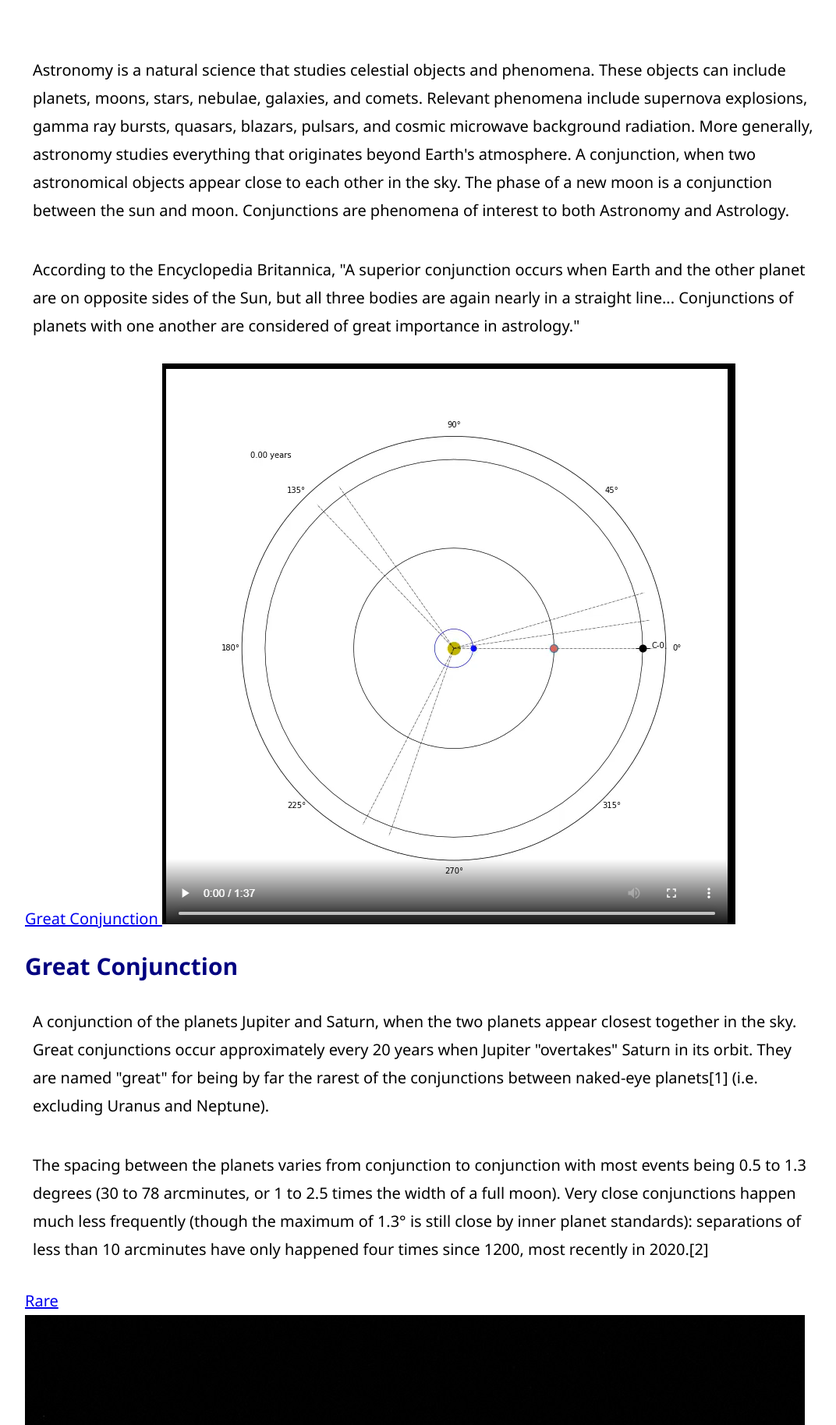
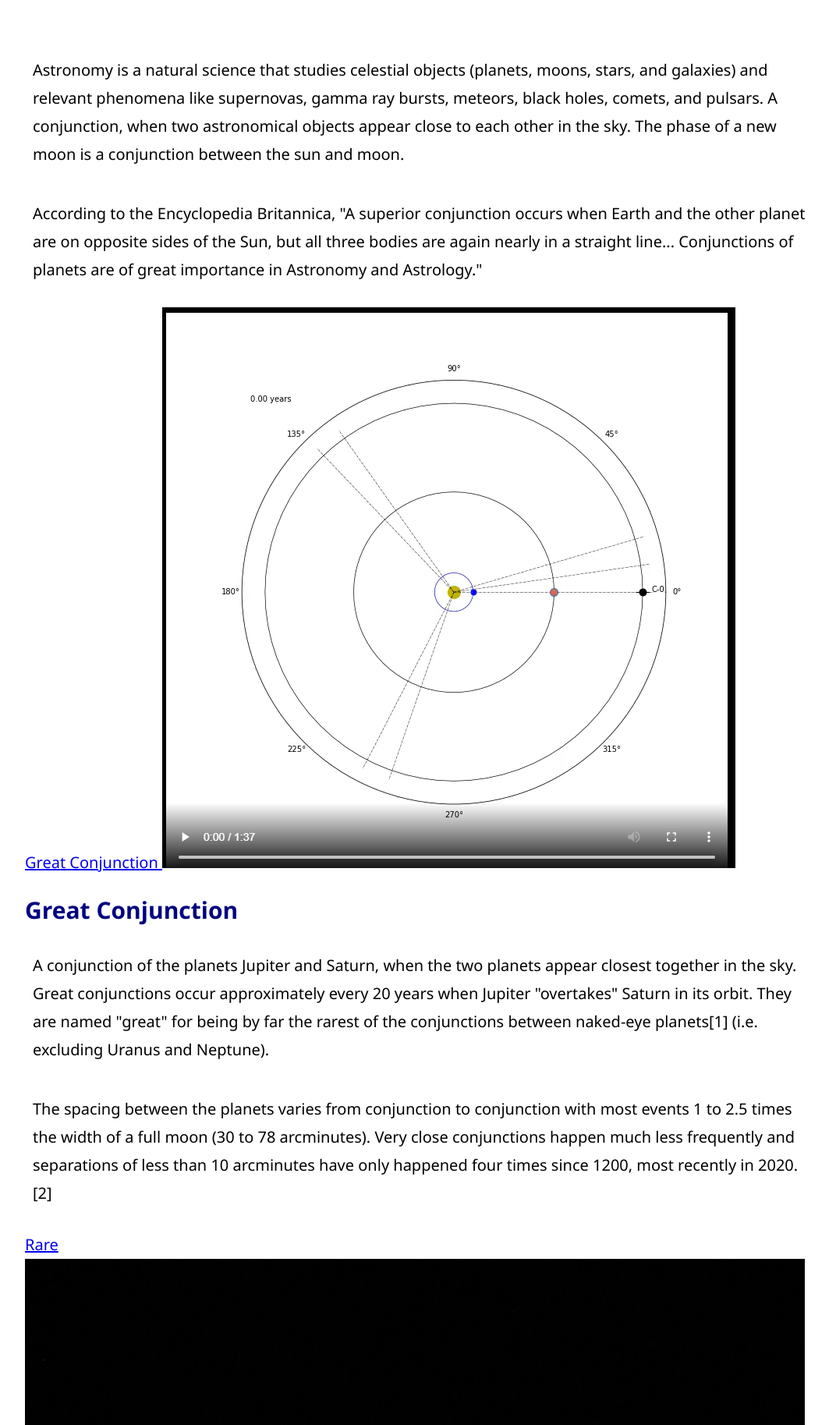
Before and after one commit to KC-CG-Oct-2021/assignment-4-html-me-something-Arionly, a website: page index.html in a window 1280 px wide. Shown: the part 2242-4069 px from the top of the page at 78% size, without its empty margins (96-1168 px from the left). Drawn offline with Linux system fonts and the light colour scheme.

Commit message:
html and content

```diff
--- a/index.html
+++ b/index.html
@@ -44,8 +44,8 @@
           <img src="images\Ep2z8dnXEAM8jpa.png">
          </a>
          <p> </p>
-         <p>Astronomy is a natural science that studies celestial objects and phenomena. These objects can include planets, moons, stars, nebulae, galaxies, and comets. Relevant phenomena include supernova explosions, gamma ray bursts, quasars, blazars, pulsars, and cosmic microwave background radiation. More generally, astronomy studies everything that originates beyond Earth's atmosphere. A conjunction, when two astronomical objects appear close to each other in the sky. The phase of a new moon is a conjunction between the sun and moon.  Conjunctions are phenomena of interest to both Astronomy and Astrology.   </p>
-         <p> According to the Encyclopedia Britannica, "A superior conjunction occurs when Earth and the other planet are on opposite sides of the Sun, but all three bodies are again nearly in a straight line... Conjunctions of planets with one another are considered of great importance in astrology."
+         <p>Astronomy is a natural science that studies celestial objects (planets, moons, stars, and galaxies) and relevant phenomena like supernovas, gamma ray bursts, meteors, black holes, comets, and pulsars.  A conjunction, when two astronomical objects appear close to each other in the sky. The phase of a new moon is a conjunction between the sun and moon.  </p>
+         <p> According to the Encyclopedia Britannica, "A superior conjunction occurs when Earth and the other planet are on opposite sides of the Sun, but all three bodies are again nearly in a straight line... Conjunctions of planets are of great importance in Astronomy and Astrology."
          </p>
        </article>
 
@@ -57,7 +57,7 @@
          <h1>Great Conjunction</h1>
          <p>A conjunction of the planets Jupiter and Saturn, when the two planets appear closest together in the sky. Great conjunctions occur approximately every 20 years when Jupiter "overtakes" Saturn in its orbit. They are named "great" for being by far the rarest of the conjunctions between naked-eye planets[1] (i.e. excluding Uranus and Neptune).
          </p>
-         <p>The spacing between the planets varies from conjunction to conjunction with most events being 0.5 to 1.3 degrees (30 to 78 arcminutes, or 1 to 2.5 times the width of a full moon). Very close conjunctions happen much less frequently (though the maximum of 1.3° is still close by inner planet standards): separations of less than 10 arcminutes have only happened four times since 1200, most recently in 2020.[2] </p>
+         <p>The spacing between the planets varies from conjunction to conjunction with most events 1 to 2.5 times the width of a full moon (30 to 78 arcminutes). Very close conjunctions happen much less frequently and separations of less than 10 arcminutes have only happened four times since 1200, most recently in 2020.[2] </p>
 
        </article>
 
@@ -67,7 +67,7 @@
         </a>
          <!-- Write your HTML in this file! -->
          <h1>Rare Phenomenon </h1>
-         <p>An astrological age lasts for 2,160 years. is a product of the earth's slow gyrational rotation. An astrological age is a product of the earth's slow precessional rotation and lasts for 2,160 years.  The main trigger for the emergence of this new age – the exact conjunction of Jupiter and Saturn at zero degrees of Aquarius – happened on December 21st, 2020  </p>
+         <p>An astrological age lasts for 2,160 years. is a product of the earth's slow gyrational rotation. An astrological age is a product of the earth's slow precessional rotation and lasts for 2,160 years.  The main trigger for the emergence of this new age – the exact conjunction of Jupiter and Saturn at zero degrees of Aquarius – happened on December 21st, 2020.  </p>
          <!-- Write your HTML in this file! -->
          <p> </p>
          <!-- Write your HTML in this file! -->
```
Also changed, not shown: images/Ep2z8dnXEAM8jpa.jfif (deleted).
